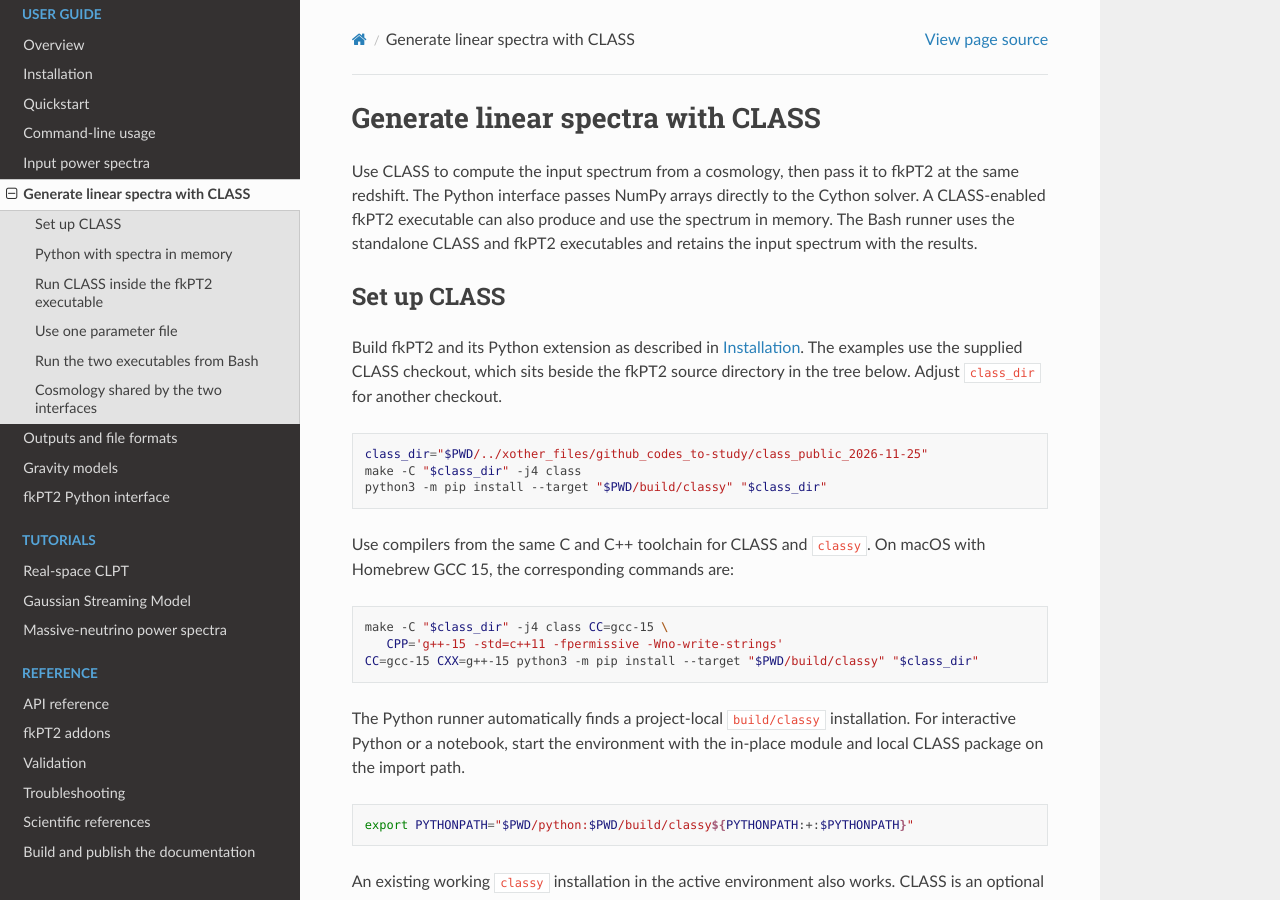
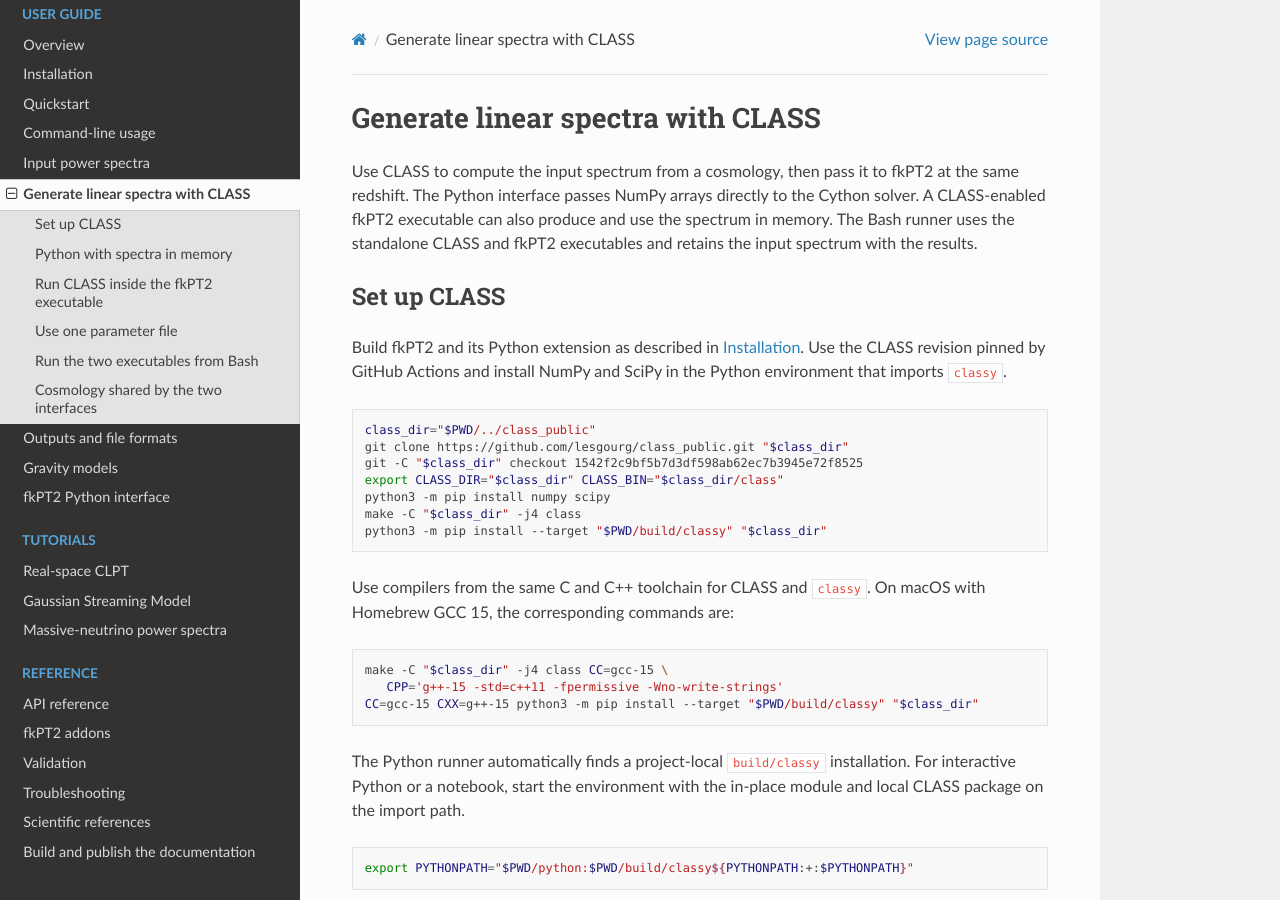
Before and after one commit to rodriguezmeza/fkPT2, a Sphinx documentation site: the page built from docs/class_workflow.rst, in a window 1280 px wide and 900 px high. Built offline with Sphinx 7.4.7 and the Read the Docs theme 3.1.0, drawn with Linux system fonts in a browser that asks for light colours; pages that are not in the unit, such as notebooks, are missing from menus; some of the changed text lies outside the part shown.

Commit message:
Install the classy SciPy runtime dependency in CI

```diff
--- a/docs/class_workflow.rst
+++ b/docs/class_workflow.rst
@@ -12,12 +12,16 @@ Set up CLASS
 ------------
 
 Build fkPT2 and its Python extension as described in :doc:`installation`.
-The examples use the supplied CLASS checkout, which sits beside the fkPT2
-source directory in the tree below. Adjust ``class_dir`` for another checkout.
+Use the CLASS revision pinned by GitHub Actions and install NumPy and
+SciPy in the Python environment that imports ``classy``.
 
 .. code-block:: bash
 
-   class_dir="$PWD/../xother_files/github_codes_to-study/class_public_2026-11-25"
+   class_dir="$PWD/../class_public"
+   git clone https://github.com/lesgourg/class_public.git "$class_dir"
+   git -C "$class_dir" checkout 1542f2c9bf5b7d3df598ab62ec7b3945e72f8525
+   export CLASS_DIR="$class_dir" CLASS_BIN="$class_dir/class"
+   python3 -m pip install numpy scipy
    make -C "$class_dir" -j4 class
    python3 -m pip install --target "$PWD/build/classy" "$class_dir"
 
@@ -98,13 +102,11 @@ Run CLASS inside the fkPT2 executable
 -------------------------------------
 
 Build the upstream CLASS static library and enable the fkPT2 addon with
-``CLASSLIBON=1``. The default ``CLASS_DIR`` points to the supplied checkout.
-Set it explicitly to use another checkout with the corresponding
+``CLASSLIBON=1``. Set ``CLASS_DIR`` to a CLASS checkout with the corresponding
 ``libclass.a``, headers, and CLASS data files.
 
 .. code-block:: bash
 
-   class_dir="$PWD/../xother_files/github_codes_to-study/class_public_2026-11-25"
    make -C "$class_dir" -j4 libclass.a
    make -j4 CLASSLIBON=1 CLASS_DIR="$class_dir" all
 
@@ -203,9 +205,8 @@ arguments.
    bash scripts/run_fkpt2_class.sh scripts/class_lcdm.ini Nk=120 rootDir=Output_CLASS
    bash scripts/run_fkpt2_class.sh scripts/class_folps_nu.ini Nk=120 rootDir=Output_CLASS_NU
 
-The script looks for CLASS in the supplied checkout and fkPT2 in this
-source directory. Set ``CLASS_BIN`` or ``FKPT2_BIN`` to select another
-executable. The runner uses Python's standard library to prepare the input
+The script uses ``CLASS_BIN`` from the setup above and finds fkPT2 in this
+source directory. Set ``FKPT2_BIN`` to select a different fkPT2 executable. The runner uses Python's standard library to prepare the input
 and read CLASS's background output.
 
 The script writes ``class_linear.dat`` alongside the standard fkPT2 output
```
Also changed, not shown: 1 other file.
